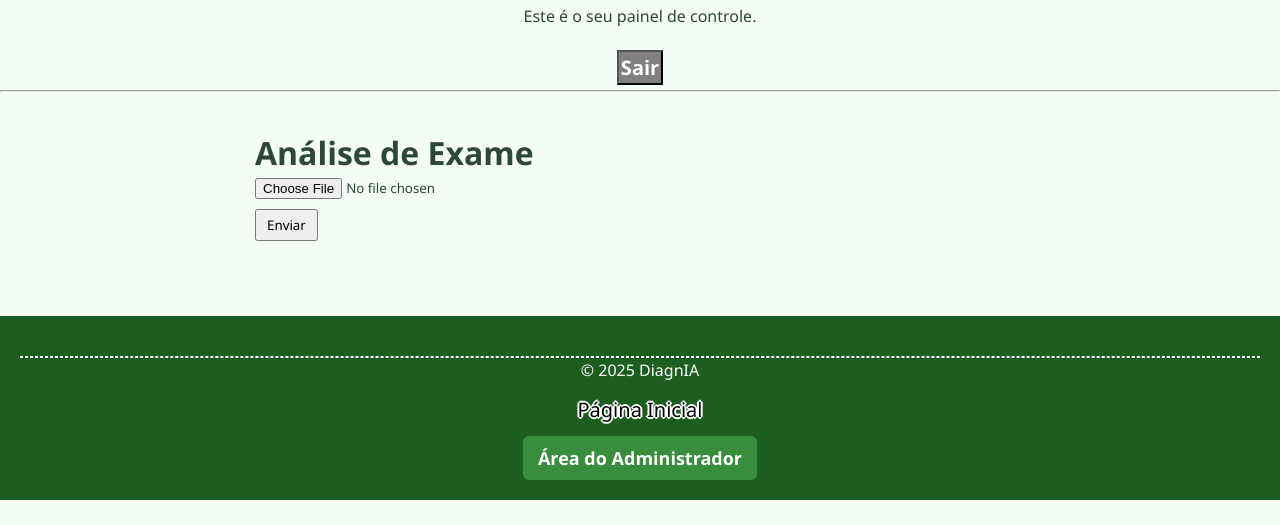
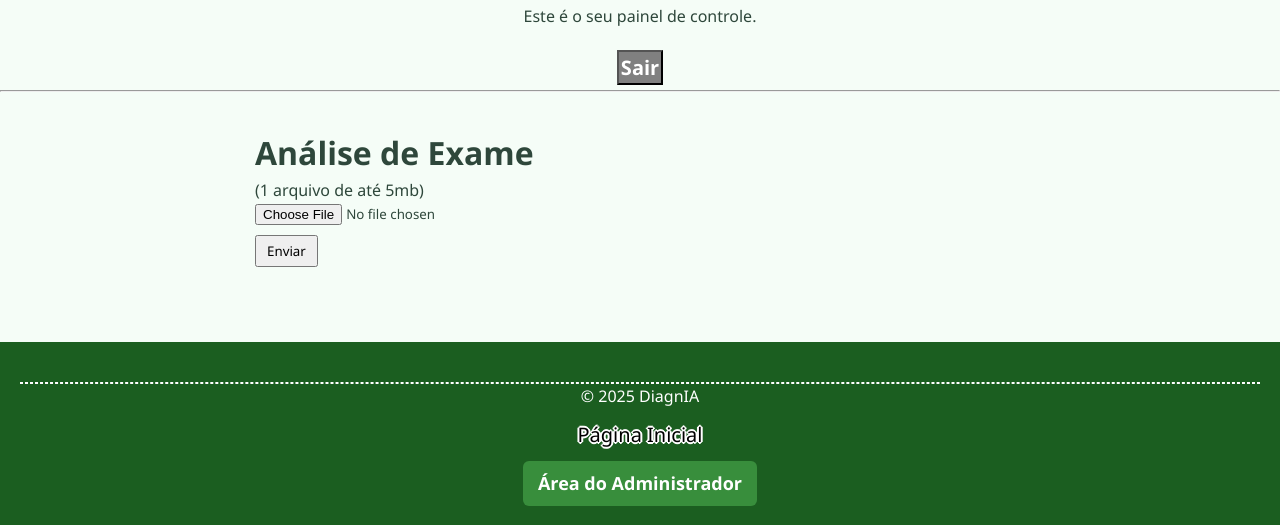
Before and after one commit to BrunoReis136/diagnia, a Flask app: page /dashboard in a window 1280 px wide. Shown: the part 182-707 px from the top of the page. Run offline with Flask 3, Linux system fonts and the light colour scheme; the visitor is signed in with stand-in values (Sample User, id 1).

Commit message:
Update dashboard.html

```diff
--- a/templates/dashboard.html
+++ b/templates/dashboard.html
@@ -30,6 +30,7 @@
     <h1>Análise de Exame</h1>
 
     <!-- Formulário de upload -->
+    <p>(1 arquivo de até 5mb)</p>
     <form method="post" action="{{ url_for('exame_result') }}" enctype="multipart/form-data" class="upload-form" onsubmit="mostrarLoader()">
         <input type="file" name="file" accept="application/pdf" required>
         <button type="submit">Enviar</button>
```
